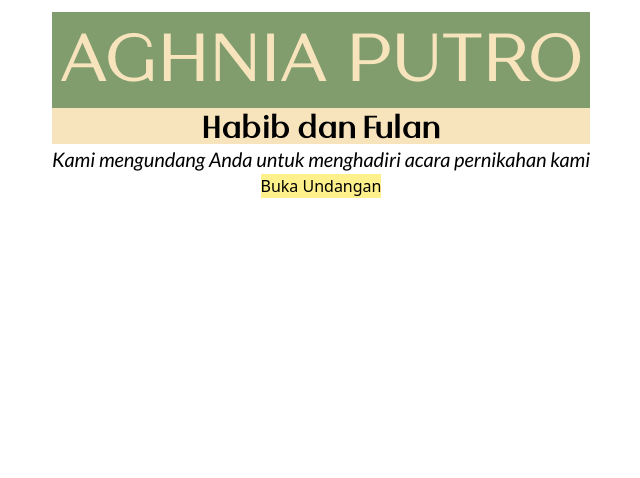
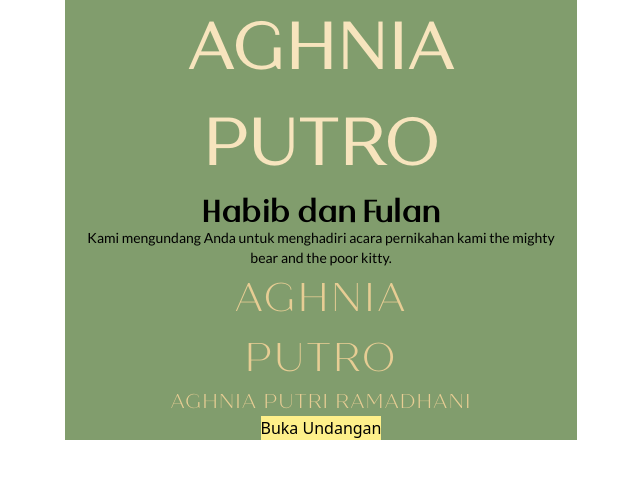
Before and after one commit to riomabox/ap-wedding, a website: page public/index.html in a window 1280 px wide. Shown: the whole page, without its empty margins (319-959 px from the left). Drawn offline with Linux system fonts and the light colour scheme.

Commit message:
chore: Menyesuaikan sizing

```diff
--- a/public/index.html
+++ b/public/index.html
@@ -14,21 +14,42 @@
   <body>
     <section
       id="hero"
-      class="mx-auto flex h-full w-full items-center justify-center p-3 text-center"
+      class="flex h-full w-full items-center justify-center text-center"
     >
       <main>
+        <div class="m-auto max-w-lg bg-primary-OlderSage px-4">
           <p
             class="MainTitle bg-primary-OlderSage font-semibold text-secondary-Brl-01"
           >
             AGHNIA PUTRO
           </p>
-        <p class="bg-secondary-Brl-01 font-byp text-3xl font-semibold">
-          Habib dan Fulan
+          <p class="font-byp text-3xl font-semibold">Habib dan Fulan</p>
+          <div class="bg-primary-OlderSage">
+            <p class="font-primary max-w-lg font-lato text-sm">
+              Kami mengundang Anda untuk menghadiri acara pernikahan kami the
+              mighty bear and the poor kitty.
             </p>
-        <p class="font-primary BodySmallItalic">
-          Kami mengundang Anda untuk menghadiri acara pernikahan kami
+          </div>
+          <div class="bg-primary-OlderSage">
+            <p
+              class="font-qslight text-Heading1 tracking-wider text-secondary-Brl-02"
+            >
+              AGHNIA
             </p>
+            <p
+              class="font-qslight text-Heading1 tracking-wider text-secondary-Brl-02"
+            >
+              PUTRO
+            </p>
+            <p
+              class="font-qslight text-xl tracking-wider text-secondary-Brl-02"
+            >
+              AGHNIA PUTRI RAMADHANI
+            </p>
+          </div>
+
           <button class="bg-yellow-200" href="#">Buka Undangan</button>
+        </div>
       </main>
     </section>
   </body>
```
Also changed, not shown: public/css/tailwind-output.css. Lines whose indentation alone changed are shown as unchanged.
